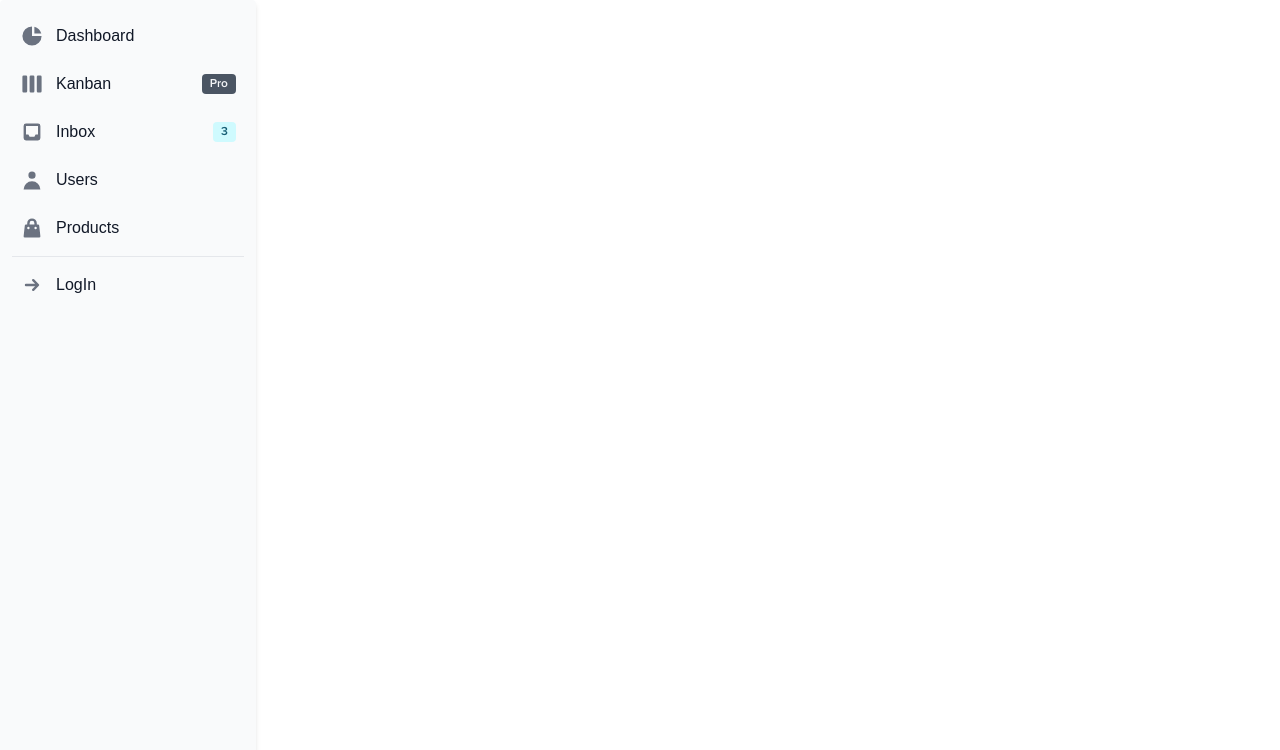
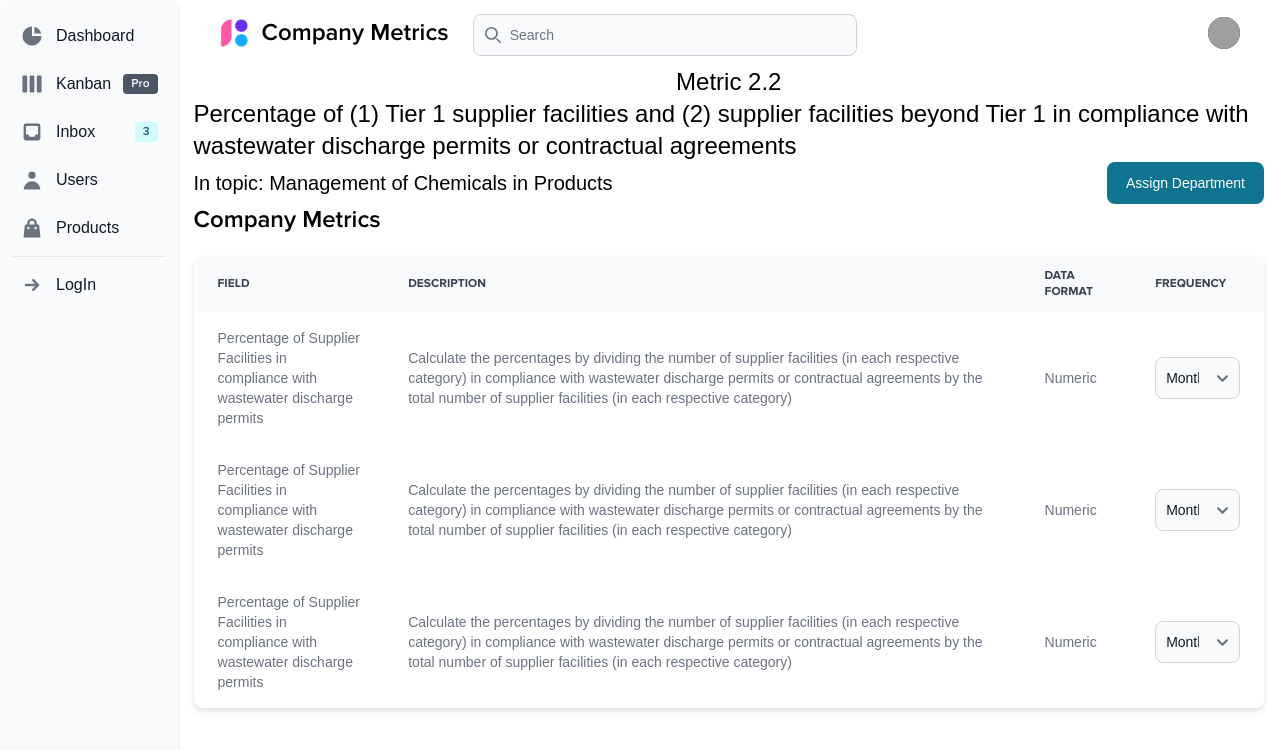
Before and after one commit to unicesng/laptop_boys, a React (Vite) app in the folder frontend/: page /metric in a window 1280 px wide. Shown: the top 750 px of the page. Built offline with nearby package versions, Linux system fonts and the light colour scheme; no server answers; grey boxes are pictures that could not be loaded; a web font is replaced by a local one.

Commit message:
sdfghjkl

```diff
--- /dev/null
+++ b/frontend/src/Metric.tsx
@@ -0,0 +1,44 @@
+import { Button, Modal } from "flowbite-react";
+import AdminHeader from "./components/AdminHeader";
+import MetricsTable from "./components/MetricsTable";
+import AssignDepartmentModal from "./components/AssignDepartmentModal";
+
+interface MetricProps {
+    topic: string;
+    title: string;
+    description: string;
+}
+
+const Metric: React.FC<MetricProps> = ({ topic, title, description }) => {
+
+    title = "Metric 2.2"
+    description = "Percentage of (1) Tier 1 supplier facilities and (2) supplier facilities beyond Tier 1 in compliance with wastewater discharge permits or contractual agreements"
+    topic = "Management of Chemicals in Products "
+    return (
+        <div className="flex flex-col px-4">
+            <AdminHeader title="Company Metrics"></AdminHeader>
+            <div className="flex flex-col items-center justify-center mx-auto text-left">
+                <h1 className="text-2xl">
+                    {title}
+                </h1>
+                <h2 className="text-2xl">
+                    {description}
+                </h2>
+                <div className="w-full">
+                    <div className="flex items-center justify-between">
+                        <h3 className="text-xl">
+                            In topic: {topic}
+                        </h3>
+                        <AssignDepartmentModal></AssignDepartmentModal>
+                    </div>
+                </div>
+
+            </div>
+
+            <MetricsTable></MetricsTable>
+
+        </div>
+    )
+}
+
+export default Metric
--- /dev/null
+++ b/frontend/src/components/AssignDepartmentModal.tsx
@@ -0,0 +1,41 @@
+
+"use client";
+
+import { Button, Modal } from "flowbite-react";
+import { useState } from "react";
+
+const AssignDepartmentModal: React.FC = () =>{
+  const [openModal, setOpenModal] = useState(false);
+  const [email, setEmail] = useState("");
+
+  const handleSendEmail = () => {
+    console.log(email);
+  }
+
+  return (
+    <>
+      <Button onClick={() => setOpenModal(true)}>Assign Department</Button>
+      <Modal dismissible show={openModal} onClose={() => setOpenModal(false)}>
+        <Modal.Header>Assign Departments</Modal.Header>
+        <Modal.Body className="flex">
+            <input
+                type="email"
+                placeholder="Enter email"
+                value={email}
+                className="w-full p-2 border border-gray-300 rounded-md"
+                onChange={(e) => setEmail(e.target.value)}
+            />
+            <Button onClick={handleSendEmail}>Send Email</Button>
+        </Modal.Body>
+        <Modal.Footer>
+          <Button onClick={() => setOpenModal(false)}>I accept</Button>
+          <Button color="gray" onClick={() => setOpenModal(false)}>
+            Decline
+          </Button>
+        </Modal.Footer>
+      </Modal>
+    </>
+  );
+}
+
+export default AssignDepartmentModal;
--- /dev/null
+++ b/frontend/src/components/FrequencyDropdown.tsx
@@ -0,0 +1,14 @@
+import { Select } from "flowbite-react";
+
+const FrequencyDropdown: React.FC = () => {
+
+    return (
+        <Select required className="min-w-2">
+            <option>Monthly</option>
+            <option>Quarterly</option>
+            <option>Yearly</option>
+        </Select>
+    );
+};
+
+export default FrequencyDropdown;
--- /dev/null
+++ b/frontend/src/components/MetricsTable.tsx
@@ -0,0 +1,70 @@
+import { Table } from 'flowbite-react'
+import FrequencyDropdown from './FrequencyDropdown'
+
+const MetricsTable = () => {
+    return (
+        <div><div className="text-2xl mb-5 font-semibold">Company Metrics</div>
+            <Table>
+                <Table.Head>
+                    <Table.HeadCell>
+                        Field
+                    </Table.HeadCell>
+                    <Table.HeadCell>
+                        Description
+                    </Table.HeadCell>
+                    <Table.HeadCell>
+                        Data Format
+                    </Table.HeadCell>
+                    <Table.HeadCell>
+                        Frequency
+                    </Table.HeadCell>
+                </Table.Head>
+                <Table.Body>
+                    <Table.Row>
+                        <Table.Cell className="max-w-80">
+                            Percentage of Supplier Facilities in compliance with wastewater discharge permits
+                        </Table.Cell>
+                        <Table.Cell>
+                            Calculate the percentages by dividing the number of supplier facilities (in each respective category) in compliance with wastewater discharge permits or contractual agreements by the total number of supplier facilities (in each respective category)
+                        </Table.Cell>
+                        <Table.Cell>
+                            Numeric
+                        </Table.Cell>
+                        <Table.Cell className="min-w-20">
+                            <FrequencyDropdown></FrequencyDropdown>
+                        </Table.Cell>
+                    </Table.Row>
+                    <Table.Row>
+                        <Table.Cell className="max-w-80">
+                            Percentage of Supplier Facilities in compliance with wastewater discharge permits
+                        </Table.Cell>
+                        <Table.Cell>
+                            Calculate the percentages by dividing the number of supplier facilities (in each respective category) in compliance with wastewater discharge permits or contractual agreements by the total number of supplier facilities (in each respective category)
+                        </Table.Cell>
+                        <Table.Cell>
+                            Numeric
+                        </Table.Cell>
+                        <Table.Cell className="min-w-20">
+                            <FrequencyDropdown></FrequencyDropdown>
+                        </Table.Cell>
+                    </Table.Row>
+                    <Table.Row>
+                        <Table.Cell className="max-w-80">
+                            Percentage of Supplier Facilities in compliance with wastewater discharge permits
+                        </Table.Cell>
+                        <Table.Cell>
+                            Calculate the percentages by dividing the number of supplier facilities (in each respective category) in compliance with wastewater discharge permits or contractual agreements by the total number of supplier facilities (in each respective category)
+                        </Table.Cell>
+                        <Table.Cell>
+                            Numeric
+                        </Table.Cell>
+                        <Table.Cell className="min-w-20">
+                            <FrequencyDropdown></FrequencyDropdown>
+                        </Table.Cell>
+                    </Table.Row>
+                </Table.Body>
+            </Table></div>
+    )
+}
+
+export default MetricsTable
--- a/frontend/src/main.tsx
+++ b/frontend/src/main.tsx
@@ -6,6 +6,7 @@ import Profile from './Profile.tsx'
 import "./index.css";
 import SidebarNav from "./SideBarNav.tsx";
 import Dashboard from "./Dashboard.tsx";
+import Metric from "./Metric.tsx";
 
 ReactDOM.createRoot(document.getElementById("root")!).render(
   <BrowserRouter>
@@ -16,6 +17,7 @@ ReactDOM.createRoot(document.getElementById("root")!).render(
         <Route path="/signin" element={<Login />} />
         <Route path="/dashboard" element={<Dashboard />} />
         <Route path="/profile" element={<Profile />} />
+        <Route path="/metric" element={<Metric />} />
       </Routes>
     </div>
   </BrowserRouter>
```
Also changed, not shown: 1 other file (tests, documents, lock files or other folders).
